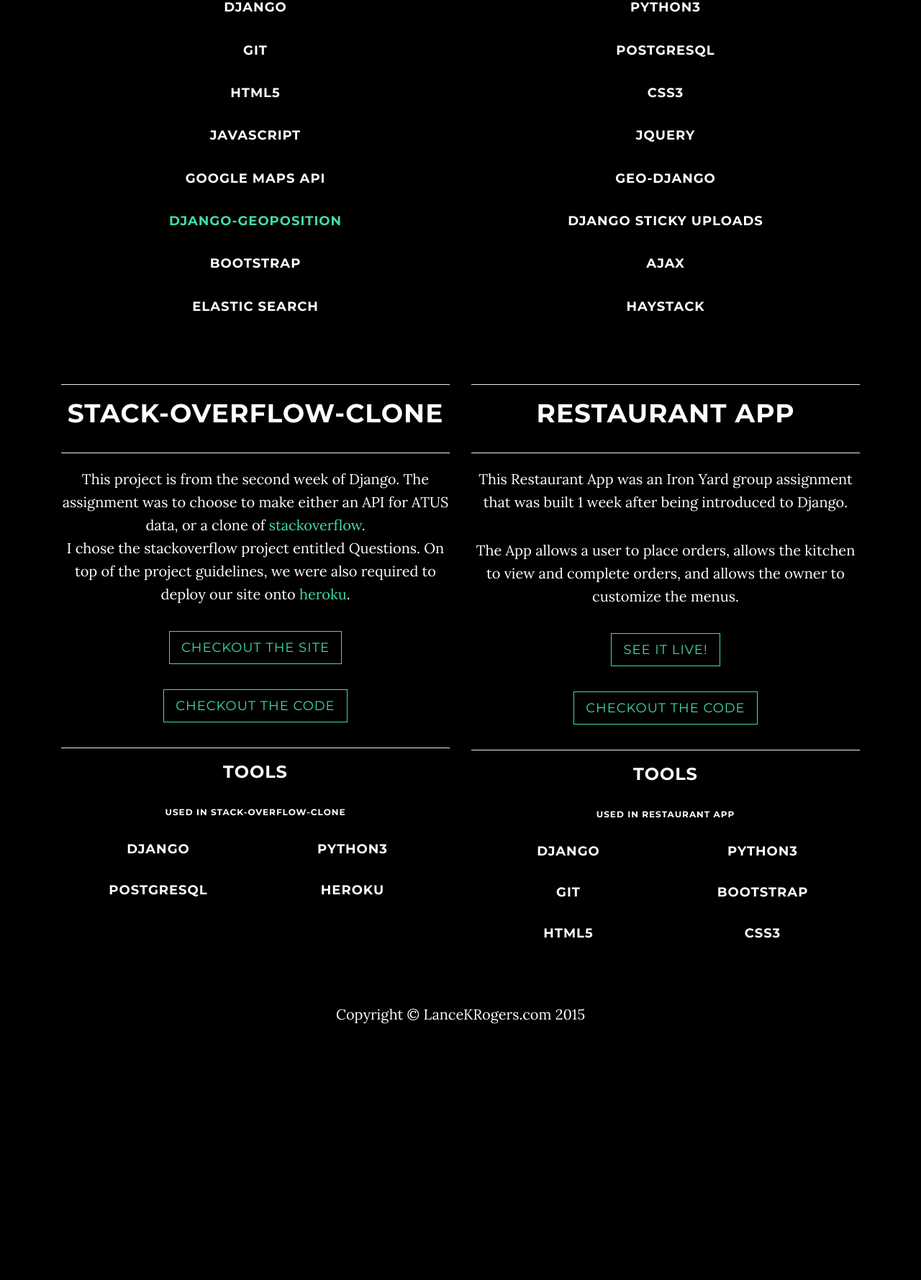
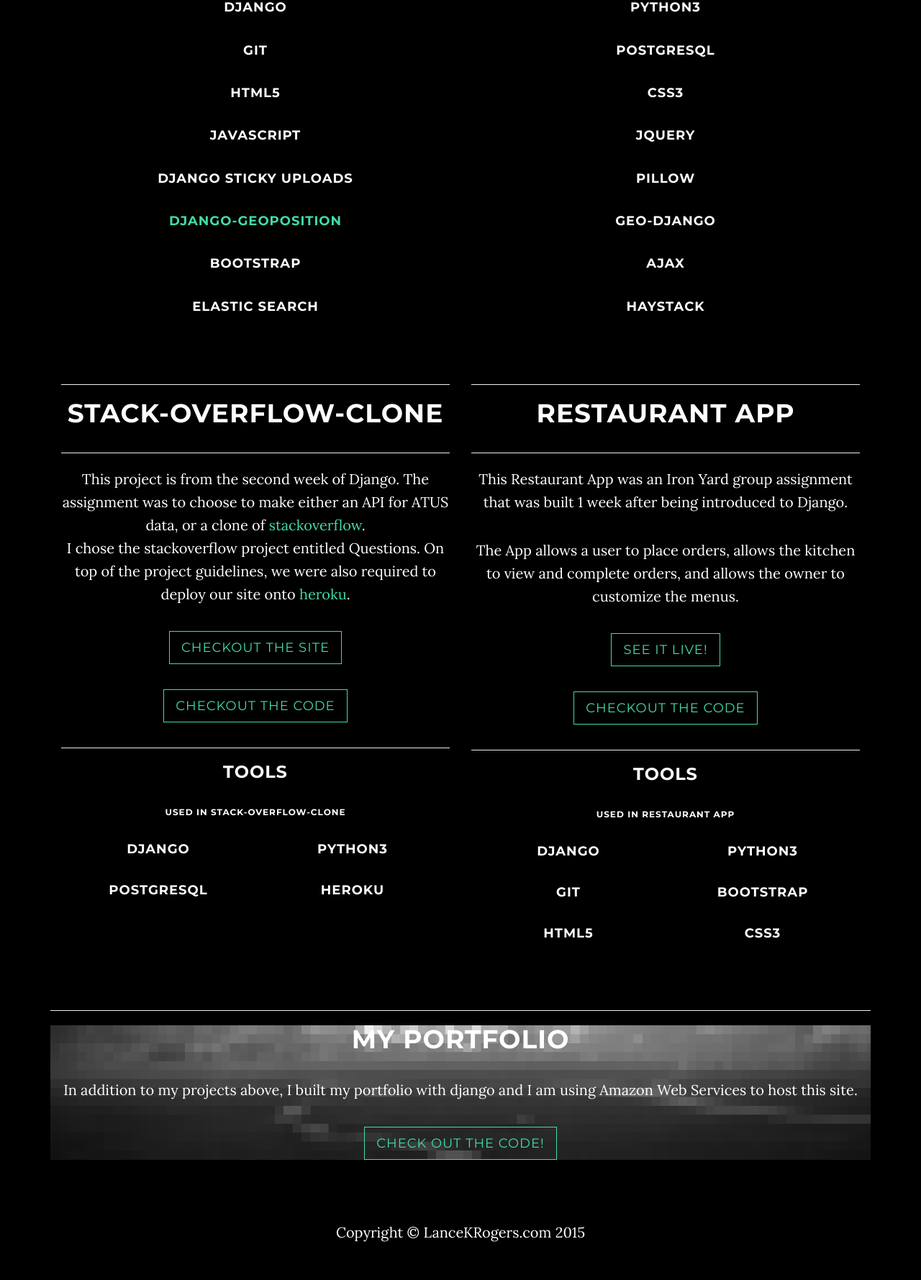
Before and after one commit to lancekrogers/blog-package, a Django app: page /projects/ in a window 1280 px wide. Shown: the part 623-2402 px from the top of the page at 72% size. Before the commit the page ends 2046 px from the top, so only its background shows below. Run offline with Django 3.2, Linux system fonts and the light colour scheme; some libraries are stand-ins or nearby versions.

Commit message:
updated portfolio

```diff
--- a/blog_package/portfolio/templates/portfolio/projects.html
+++ b/blog_package/portfolio/templates/portfolio/projects.html
@@ -1,8 +1,8 @@
 {% extends 'portfolio/non-port-base.html' %}
 {% block body %}
 <br /> <br /><br /><br /><br /><br />
-    <section class="text-center success">
-<div class="container">
+    <section class="text-center">
+<div>
 
 <div class="row">
             <div class="container">
@@ -42,12 +42,12 @@
     </tr>
     <tr>
 
-    <td><h4>Google Maps Api</h4></td>
-    <td><h4>Geo-django</h4></td>
+    <td><h4>Django Sticky Uploads</h4></td>
+    <td><h4>Pillow</h4></td>
     </tr>
     <tr>
         <td><h4><a href="https://github.com/lancekrogers/django-geoposition">Django-Geoposition</a></h4></td>
-        <td><h4>Django Sticky Uploads</h4></td>
+        <td><h4>Geo-Django</h4></td>
     </tr>
     <tr>
 
@@ -147,6 +147,27 @@
     </div>
     </div>
     </div>
+
+    <br />
+    <br />
+
+    <div class="row">
+
+            <div class="container" >
+                <hr />
+        <div class="portfolio-image">
+  <div class="col-md-12"><h1>My Portfolio</h1></div>
+
+     <p>
+         In addition to my projects above,
+         I built my portfolio with django and
+         I am using Amazon Web Services to host this site.
+     </p>
+    <p><h4><a href="https://github.com/lancekrogers/blog-package" class="btn btn-default btn-lg">
+        Check Out The Code!</a></h4></p>
+    </div> <!-- cleff -->
+
+
     </section>
 </body>
 
--- a/blog_package/static/css/style.css
+++ b/blog_package/static/css/style.css
@@ -63,3 +63,12 @@
     background-size: cover;
     background-image: url("../../static/img/pixel-blue-1500.png");
 }
+
+.portfolio-image {
+    width: 100%;
+    height: 100%;
+    background-size: 200%;
+    background-repeat: no-repeat;
+    background-size: cover;
+    background-image: url("../../static/img/amazon2.png");
+}
```
Also changed, not shown: blog_package/static/img/amazon2.png (added).
